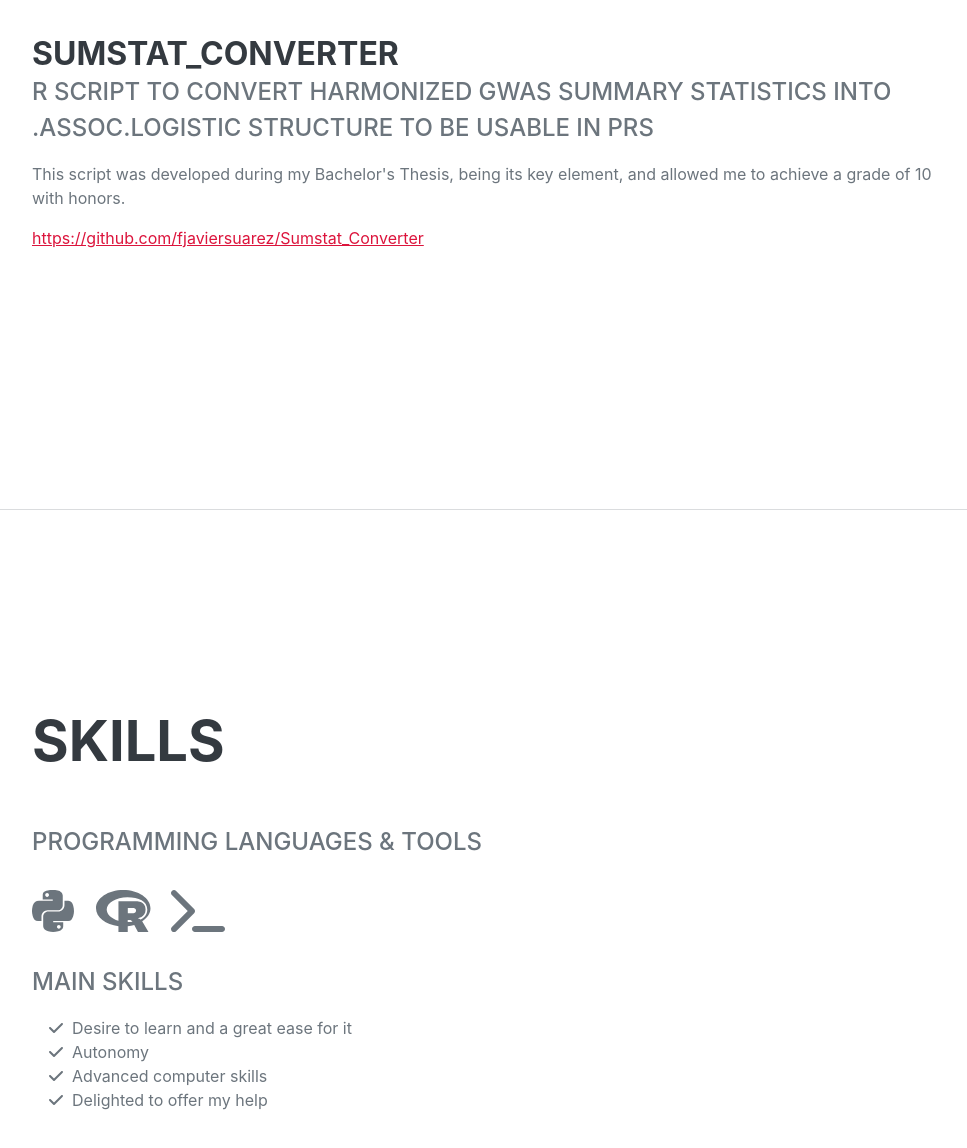
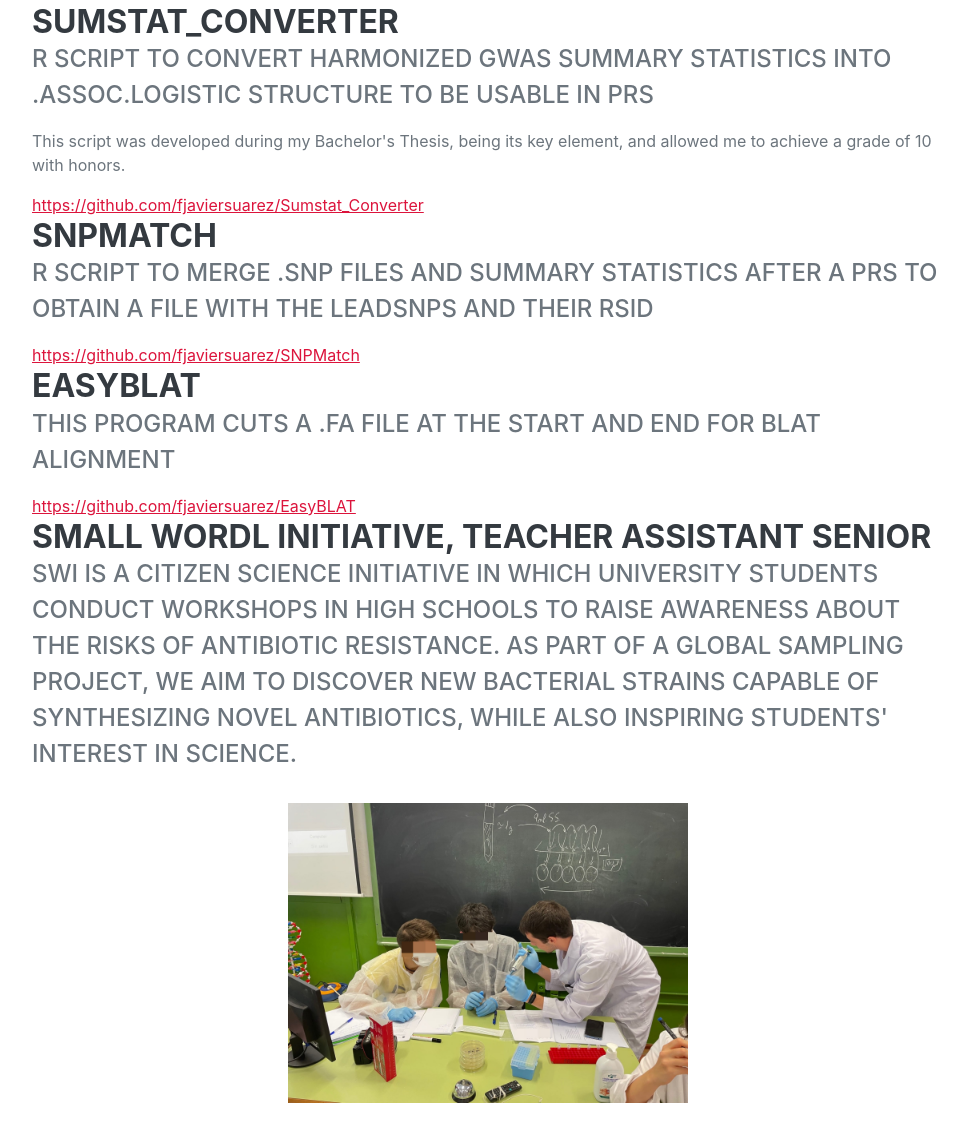
Before and after one commit to fjaviersuarez/fjaviersuarez.github.io, a plain HTML site: page index.html in a window 1280 px wide. Shown: the part 2349-3497 px from the top of the page, without its empty margins (288-1255 px from the left). Drawn offline with nearby package versions, Linux system fonts and the light colour scheme; a web font is replaced by a local one.

Commit message:
Update index.html

```diff
--- a/index.html
+++ b/index.html
@@ -7,16 +7,12 @@
         <meta name="author" content="" />
         <title>Francisco Javier Suárez</title>
         <link rel="icon" type="image/x-icon" href="assets/img/favicon.ico" />
-        <!-- Font Awesome icons (free version)-->
         <script src="https://use.fontawesome.com/releases/v6.3.0/js/all.js" crossorigin="anonymous"></script>
-        <!-- Google fonts-->
         <link href="https://fonts.googleapis.com/css?family=Saira+Extra+Condensed:500,700" rel="stylesheet" type="text/css" />
         <link href="https://fonts.googleapis.com/css?family=Muli:400,400i,800,800i" rel="stylesheet" type="text/css" />
-        <!-- Core theme CSS (includes Bootstrap)-->
         <link href="css/styles.css" rel="stylesheet" />
     </head>
     <body id="page-top">
-        <!-- Navigation-->
         <nav class="navbar navbar-expand-lg navbar-dark bg-primary fixed-top" id="sideNav">
             <a class="navbar-brand js-scroll-trigger" href="#page-top">
                 <span class="d-block d-lg-none"></span>
@@ -33,7 +29,6 @@
                 </ul>
             </div>
         </nav>
-        <!-- Page Content-->
         <div class="container-fluid p-0">
             <!-- About-->
             <section class="resume-section" id="about">
@@ -65,6 +60,7 @@
                         <div class="flex-grow-1">
                             <h3 class="mb-0">Masters's Degree in Genetics</h3>
                             <div class="subheading mb-3">University of Granada</div>
+                            <p style="font-size: 0.9em; color: black; margin-top: -10px;"> Master’s Thesis: Study of the Autoimmune Nature of Extreme Patterns of Male Infertility Using Machine Learning Models and Their Potential Clinical Applications (Not yet graded).</p>
                         </div>
                         <div class="flex-shrink-0"><span class="text-primary">2024 - 2025</span></div>
                     </div>
@@ -72,6 +68,8 @@
                         <div class="flex-grow-1">
                             <h3 class="mb-0">Bachelor's Degree in Biology</h3>
                             <div class="subheading mb-3">University of Granada</div>
+                            <p style="font-size: 0.9em; color: black; margin-top: -10px;"> Bachelor’s Thesis: Study of the Possible Autoimmune Nature of Non-Obstructive Azoospermia through Genetic Overlap Analysis with Immune-Mediated Diseases (10/10, with Honors).</p>
+
                         </div>
                         <div class="flex-shrink-0"><span class="text-primary">2020 - 2024</span></div>
                     </div>
@@ -118,6 +116,20 @@
                             <div class="subheading mb-3">R script to convert harmonized GWAS summary statistics into .assoc.logistic structure to be usable in PRS</div>
                             <p>This script was developed during my Bachelor's Thesis, being its key element, and allowed me to achieve a grade of 10 with honors.</p>
                             <a href="https://github.com/fjaviersuarez/Sumstat_Converter">https://github.com/fjaviersuarez/Sumstat_Converter</a>
+
+                             <h3 class="mb-0">SNPMatch</h3>
+                            <div class="subheading mb-3">R script to merge .snp files and summary statistics after a PRS to obtain a file with the LeadSNPs and their rsID</div>
+                            <a href="https://github.com/fjaviersuarez/SNPMatch">https://github.com/fjaviersuarez/SNPMatch</a>
+
+                             <h3 class="mb-0">EasyBLAT</h3>
+                            <div class="subheading mb-3">This program cuts a .fa file at the start and end for BLAT alignment</div>
+                            <a href="https://github.com/fjaviersuarez/EasyBLAT">https://github.com/fjaviersuarez/EasyBLAT</a>
+
+                            <h3 class="mb-0">Small Wordl Initiative, Teacher Assistant Senior</h3>
+                            <div class="subheading mb-3">SWI is a citizen science initiative in which university students conduct workshops in high schools to raise awareness about the risks of antibiotic resistance. As part of a global sampling project, we aim to discover new bacterial strains capable of synthesizing novel antibiotics, while also inspiring students' interest in science.</div>
+                            <div class="text-center">
+                            <img src="assets/img/SWI.jpg" alt="SWI Workshop" class="img-fluid" style="max-width: 400px; margin-top: 15px;">
+                            </div>
                         </div>
                     </div>
 
@@ -133,28 +145,18 @@
                         <li class="list-inline-item"><i class="fab fa-python"></i></li>
                         <li class="list-inline-item"><i class="fab fa-r-project"></i></li>
                         <i class="fas fa-terminal"></i>
+                    </ul>
+
+                    <div class="subheading mb-3">Software & Tools</div>
+                    <p>> Unix Terminal</p>
+                    <p>> PLINK</p>
+                    <p>> PRSice</p>
+                    <p>> FUMA GWAS</p>
+                    <p>> Galaxy (basic proficiency)</p>
+                    <p>> Scikit-Learn</p>
+                    <p>> TensorFlow</p>
 
 
-                    </ul>
-                    <div class="subheading mb-3">Main skills</div>
-                    <ul class="fa-ul mb-0">
-                        <li>
-                            <span class="fa-li"><i class="fas fa-check"></i></span>
-                            Desire to learn and a great ease for it
-                        </li>
-                        <li>
-                            <span class="fa-li"><i class="fas fa-check"></i></span>
-                            Autonomy
-                        </li>
-                        <li>
-                            <span class="fa-li"><i class="fas fa-check"></i></span>
-                            Advanced computer skills
-                        </li>
-                        <li>
-                            <span class="fa-li"><i class="fas fa-check"></i></span>
-                            Delighted to offer my help
-                        </li>
-                    </ul>
                 </div>
             </section>
             <hr class="m-0" />
@@ -168,9 +170,7 @@
             <hr class="m-0" />
 
         </div>
-        <!-- Bootstrap core JS-->
         <script src="https://cdn.jsdelivr.net/npm/bootstrap@5.2.3/dist/js/bootstrap.bundle.min.js"></script>
-        <!-- Core theme JS-->
         <script src="js/scripts.js"></script>
     </body>
 </html>
```
